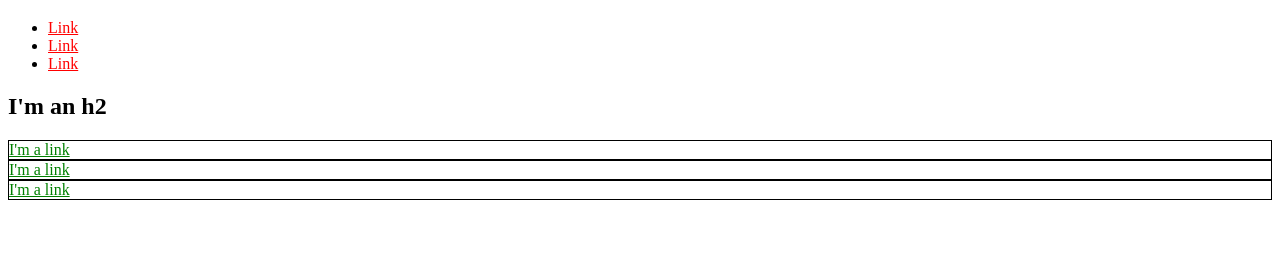
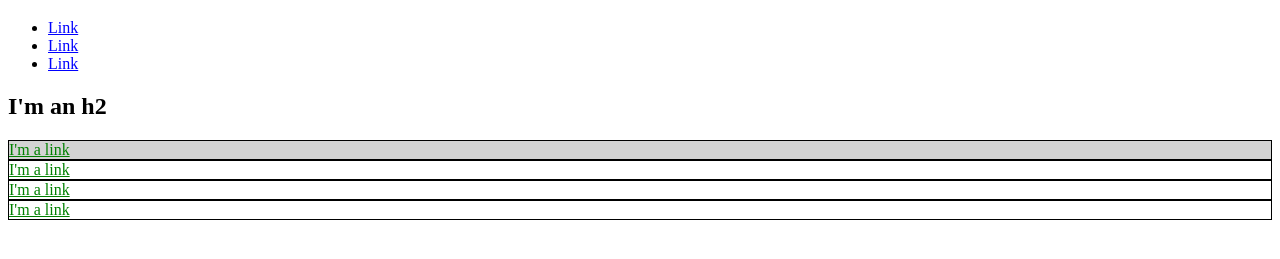
Before and after one commit to Cotamor/LearnEnoughSampleSite, a plain HTML site: page index.html in a window 1280 px wide. Shown: the part 61-320 px from the top of the page. Drawn offline with Linux system fonts and the light colour scheme.

Commit message:
Add some CSS styles

```diff
--- a/index.html
+++ b/index.html
@@ -4,30 +4,50 @@
 <head>
   <meta charset="utf-8">
   <title>TestPage: Don't Panic</title>
+  <style>
+    a {
+      color: blue;
+    }
+
+    #exec-bio {
+      background-color: lightgray;
+    }
+
+    .bio-box {
+      border: 1px solid black;
+    }
+
+    .bio-box a {
+      color: green;
+    }
+  </style>
 </head>
 
 <body>
   <h1>I'm an h1</h1>
   <ul>
     <li>
-      <a href="https://example.com/" style="color: red;">Link</a>
+      <a href="https://example.com/">Link</a>
     </li>
     <li>
-      <a href="https://example.com/" style="color: red;">Link</a>
+      <a href="https://example.com/">Link</a>
     </li>
     <li>
-      <a href="https://example.com/" style="color: red;">Link</a>
+      <a href="https://example.com/">Link</a>
     </li>
   </ul>
   <h2>I'm an h2</h2>
-  <div style="border: 1px solid black">
-    <a href="https://example.com/" style="color: green;">I'm a link</a>
+  <div id="exec-bio" class="bio-box">
+    <a href="https://example.com/">I'm a link</a>
   </div>
-  <div style="border: 1px solid black">
-    <a href="https://example.com/" style="color: green;">I'm a link</a>
+  <div class="bio-box">
+    <a href="https://example.com/">I'm a link</a>
   </div>
-  <div style="border: 1px solid black">
-    <a href="https://example.com/" style="color: green;">I'm a link</a>
+  <div class="bio-box">
+    <a href="https://example.com/">I'm a link</a>
+  </div>
+  <div class="bio-box">
+    <a href="https://example.com/">I'm a link</a>
   </div>
 </body>
 
```
